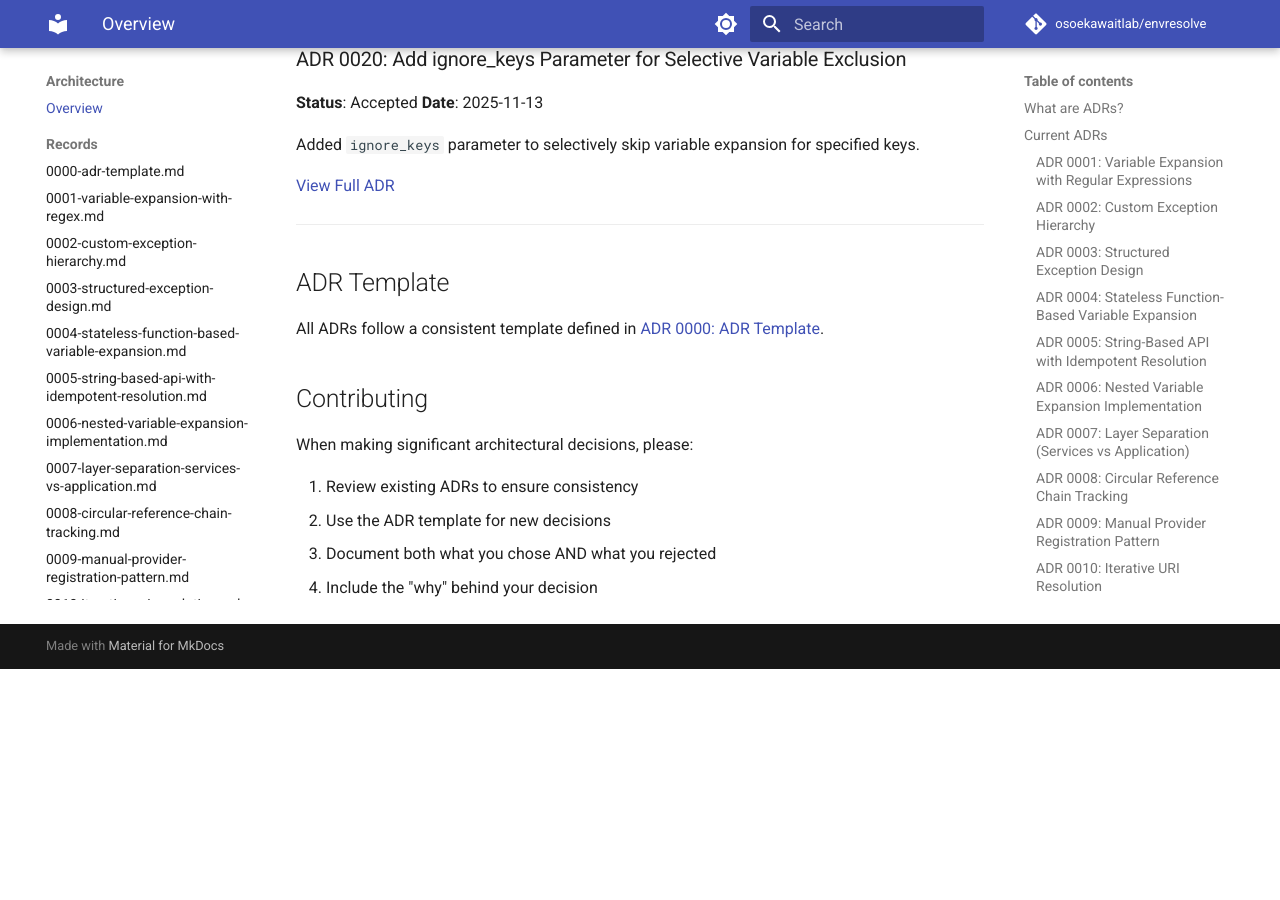
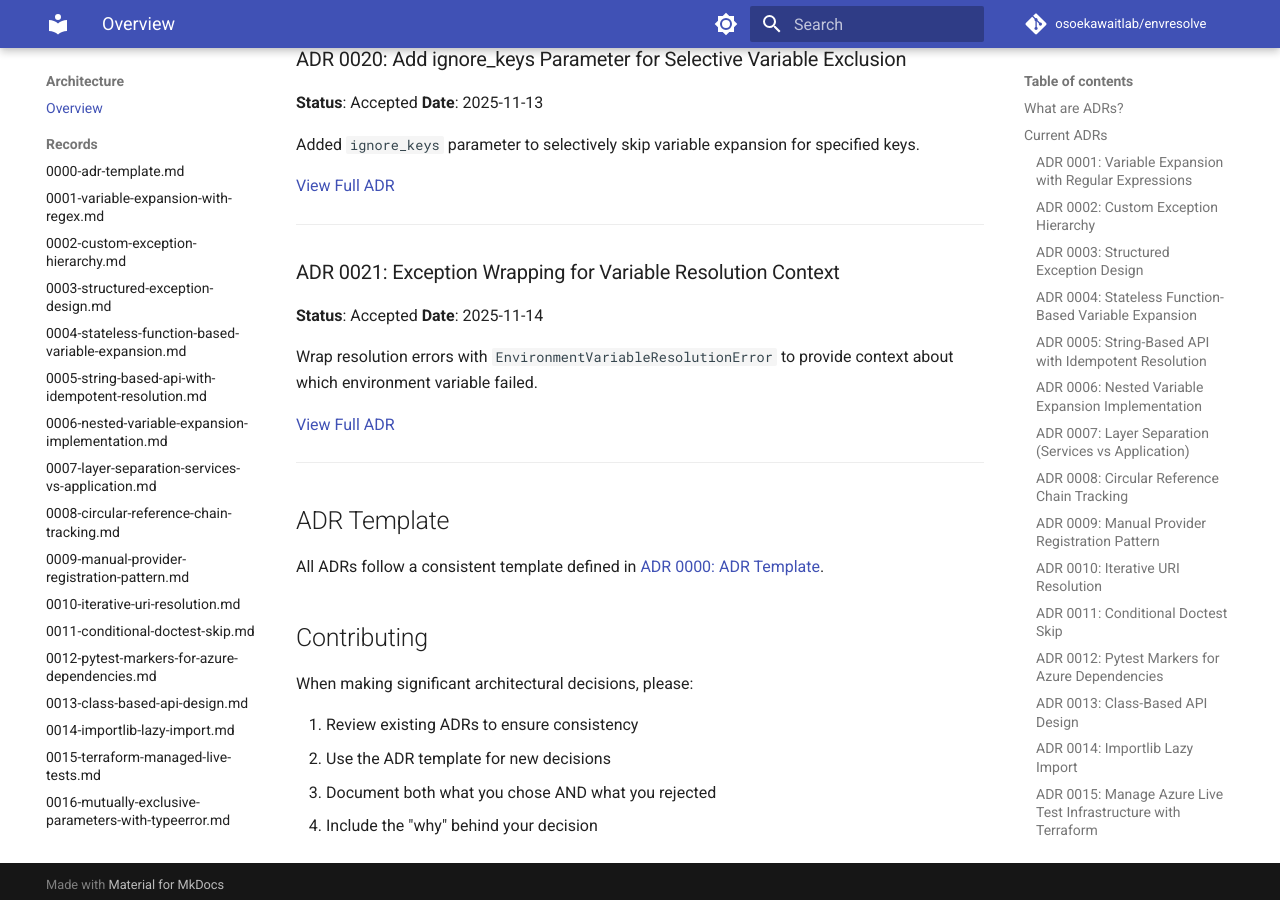
Before and after one commit to osoekawaitlab/envresolve, an MkDocs documentation site: the page built from docs/architecture/adr.md, in a window 1280 px wide and 900 px high, scrolled down 4780 px. Built offline with MkDocs 1.6.1 and Material for MkDocs 9.7.7, drawn with Linux system fonts in a browser that asks for light colours; comment, search, counter and statistics services are not loaded; before the commit the page ends 5449 px from its top, so only the background shows below that.

Commit message:
docs: add ADR 0021 for exception wrapping in variable resolution context

```diff
--- a/docs/architecture/adr.md
+++ b/docs/architecture/adr.md
@@ -228,6 +228,17 @@ Added `ignore_keys` parameter to selectively skip variable expansion for specifi
 
 ---
 
+### ADR 0021: Exception Wrapping for Variable Resolution Context
+
+**Status**: Accepted
+**Date**: 2025-11-14
+
+Wrap resolution errors with `EnvironmentVariableResolutionError` to provide context about which environment variable failed.
+
+[View Full ADR](../adr/0021-exception-wrapping-for-context.md)
+
+---
+
 ## ADR Template
 
 All ADRs follow a consistent template defined in [ADR 0000: ADR Template](../adr/0000-adr-template.md).
--- a/mkdocs.yml
+++ b/mkdocs.yml
@@ -98,3 +98,5 @@ nav:
           - 0017-load-env-dotenv-path-parameter.md: adr/0017-load-env-dotenv-path-parameter.md
           - 0018-granular-error-handling.md: adr/0018-granular-error-handling.md
           - 0019-do-not-implement-validation-helpers.md: adr/0019-do-not-implement-validation-helpers.md
+          - 0020-ignore-keys-for-selective-exclusion.md: adr/0020-ignore-keys-for-selective-exclusion.md
+          - 0021-exception-wrapping-for-context.md: adr/0021-exception-wrapping-for-context.md
```
